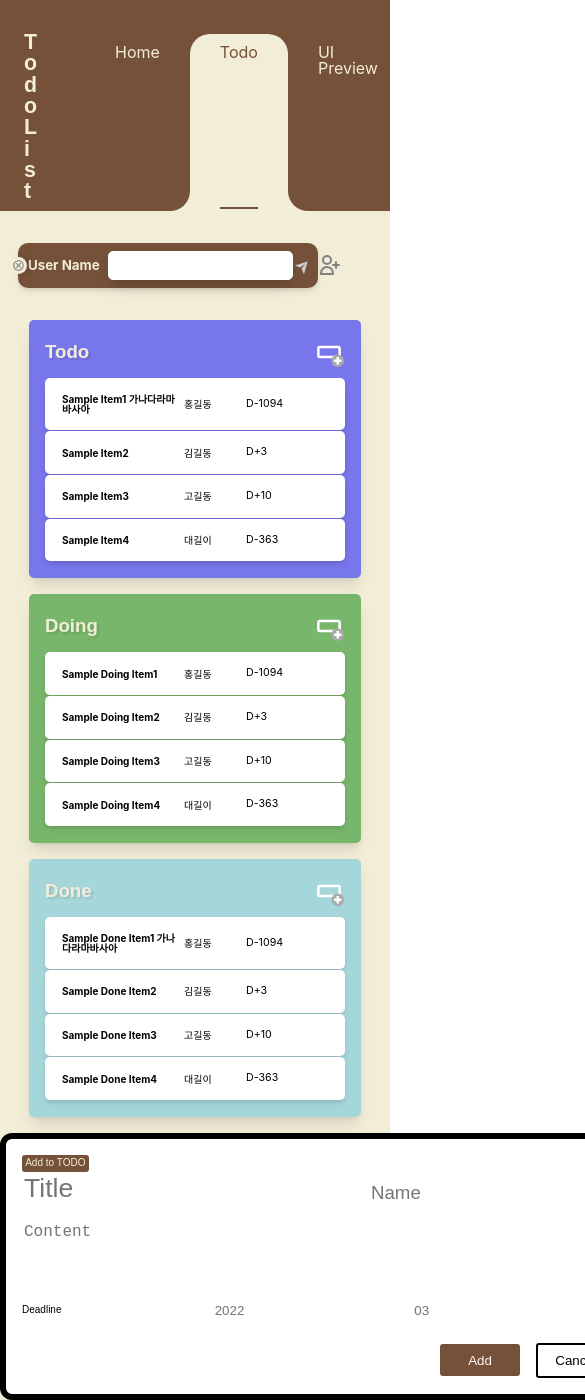
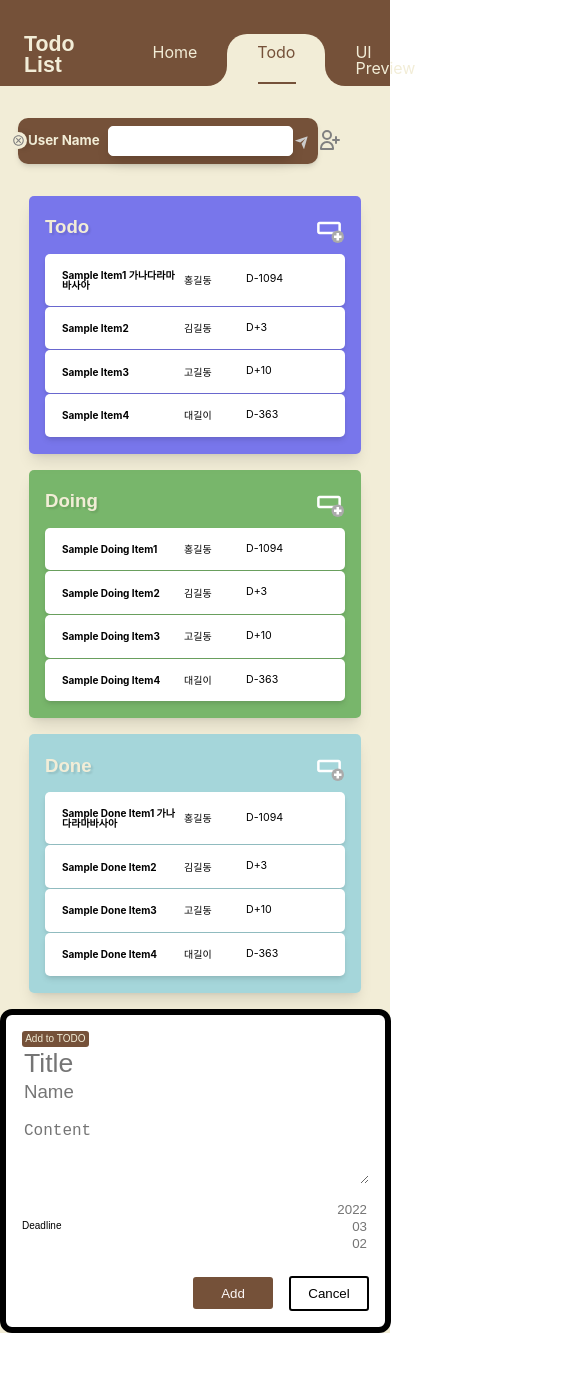
Before and after one commit to RunLearn/super-todoapp, a Next.js app: page /room in a window 390 px wide. Shown: the top 1400 px of the page, 585 px wide, since content can reach past the window. After the commit the page ends 1333 px from the top, so only its background shows below. Built offline with nearby package versions, Linux system fonts and the light colour scheme.

Commit message:
Style(Todoroom): 입력폼 반응형

```diff
--- a/src/features/todo/components/AddTodoItemForm.tsx
+++ b/src/features/todo/components/AddTodoItemForm.tsx
@@ -2,6 +2,7 @@ import { NextPage } from "next"
 import ButtonLayout from "styles/buttons/ButtonLayout";
 import AddTodoFormLayout from "styles/divs/AddTodoFormLayout"
 import FlexBoxLayout from "styles/divs/FlexBoxLayout"
+import { ReactiveFlexBoxLayout } from "styles/divs/ReactiveFlexBoxLayout";
 
 export interface AddTodoItemFormProps {
     listName: 'todo' | 'doing' | 'done';
@@ -17,7 +18,7 @@ const AddTodoItemForm: NextPage<AddTodoItemFormProps> = (props) => {
             <header>
                 <h1>Add to { props.listName?.toUpperCase() ?? "<Error: No list selected...>" }</h1>
             </header>
-            <FlexBoxLayout flexType="rowBetweenBottom" className="input-container">
+            <ReactiveFlexBoxLayout horizontalAlign="left" className="input-container">
                 <div className="input-cell">
                     <input type="text" name="title"
                         placeholder="Title"
@@ -39,7 +40,7 @@ const AddTodoItemForm: NextPage<AddTodoItemFormProps> = (props) => {
                         <option value="대길이" />
                     </datalist>
                 </div>
-            </FlexBoxLayout>
+            </ReactiveFlexBoxLayout>
             <div className="input-container">
                 <div className="textarea-cell">
                     <textarea name="content"
@@ -50,6 +51,7 @@ const AddTodoItemForm: NextPage<AddTodoItemFormProps> = (props) => {
             </div>
             <FlexBoxLayout flexType="rowBetweenMiddle" className="input-container deadline-container">
                 <h6>Deadline</h6>
+                <ReactiveFlexBoxLayout>
                     <div className="input-cell">
                         <input type="text" name="deadline-year"
                             placeholder={ today.substring(0, 4) }
@@ -68,6 +70,7 @@ const AddTodoItemForm: NextPage<AddTodoItemFormProps> = (props) => {
                             tabIndex={ 6 } />
                         <span />
                     </div>
+                </ReactiveFlexBoxLayout>
             </FlexBoxLayout>
             <FlexBoxLayout flexType="rowRightMiddle" className="button-group">
                 <ButtonLayout className="main" tabIndex={ 7 }>Add</ButtonLayout>
--- a/styles/divs/NavLayout.ts
+++ b/styles/divs/NavLayout.ts
@@ -18,17 +18,26 @@ const NavLayout = styled.nav`
     padding-left: 1rem;
     padding-top: 1.5rem;
 
-    display: flex;
-    flex-direction: row;
     left: 0px;
     top: 0px;
     height: auto;
     width: 100%;
     background: var(--main);
 
+    @media screen and (max-width: 768px) {
+        ${props => props.theme.styleSet.flex["rowBetweenMiddle"]}
+    }
+
+    @media screen and (min-width: 769px) {
+        ${props => props.theme.styleSet.flex["rowLeft"]}
+        h1, h2, h3, h4, h5, h6 {
+            width: 300px;
+            word-break: break-word;
+        }
+    }
+
+
     h1, h2, h3, h4, h5, h6 {
-        width: 300px;
-        word-break: break-word;
         color: var(--sub);
         font-family: sans-serif;
         font-size: 16pt;
--- a/styles/divs/ReactiveFlexBoxLayout.ts
+++ b/styles/divs/ReactiveFlexBoxLayout.ts
@@ -1,9 +1,21 @@
-import styled from "styled-components";
+import styled, { css } from "styled-components";
 
-export const ReactiveFlexBoxLayout = styled.div`
-    ${(props) => props.theme.styleSet.flex['rowAround']}
+export interface ReactiveFlexBoxLayoutProps {
+    horizontalAlign?: "left" | "center" | "right";
+    verticalAlign?: "top" | "middle" | "bottom";
+}
 
-    @media screen and (max-width: 996px) {
-        ${(props) => props.theme.styleSet.flex['colCenter']}
-    }
+// FIXME List Card 사이즈 바꾸고 반응형 768px로 변경
+export const ReactiveFlexBoxLayout = styled.div<ReactiveFlexBoxLayoutProps>`
+    ${(props) => {
+        const alignAtLargeScreen = {"top": "rowAround", "middle": "rowAroundMiddle", "bottom": "rowAroundBottom"}[props.verticalAlign ?? "top"]
+        const alignAtSmallScreen = {"left": "colLeft", "center": "colCenter", "right": "colRight"}[props.horizontalAlign ?? "center"]
+
+        return css`
+            ${props.theme.styleSet.flex[alignAtLargeScreen]}
+            @media screen and (max-width: 996px) {
+                ${props.theme.styleSet.flex[alignAtSmallScreen]}
+            }
+        `
+    }}
 `;
```
Lines whose indentation alone changed are shown as unchanged.
